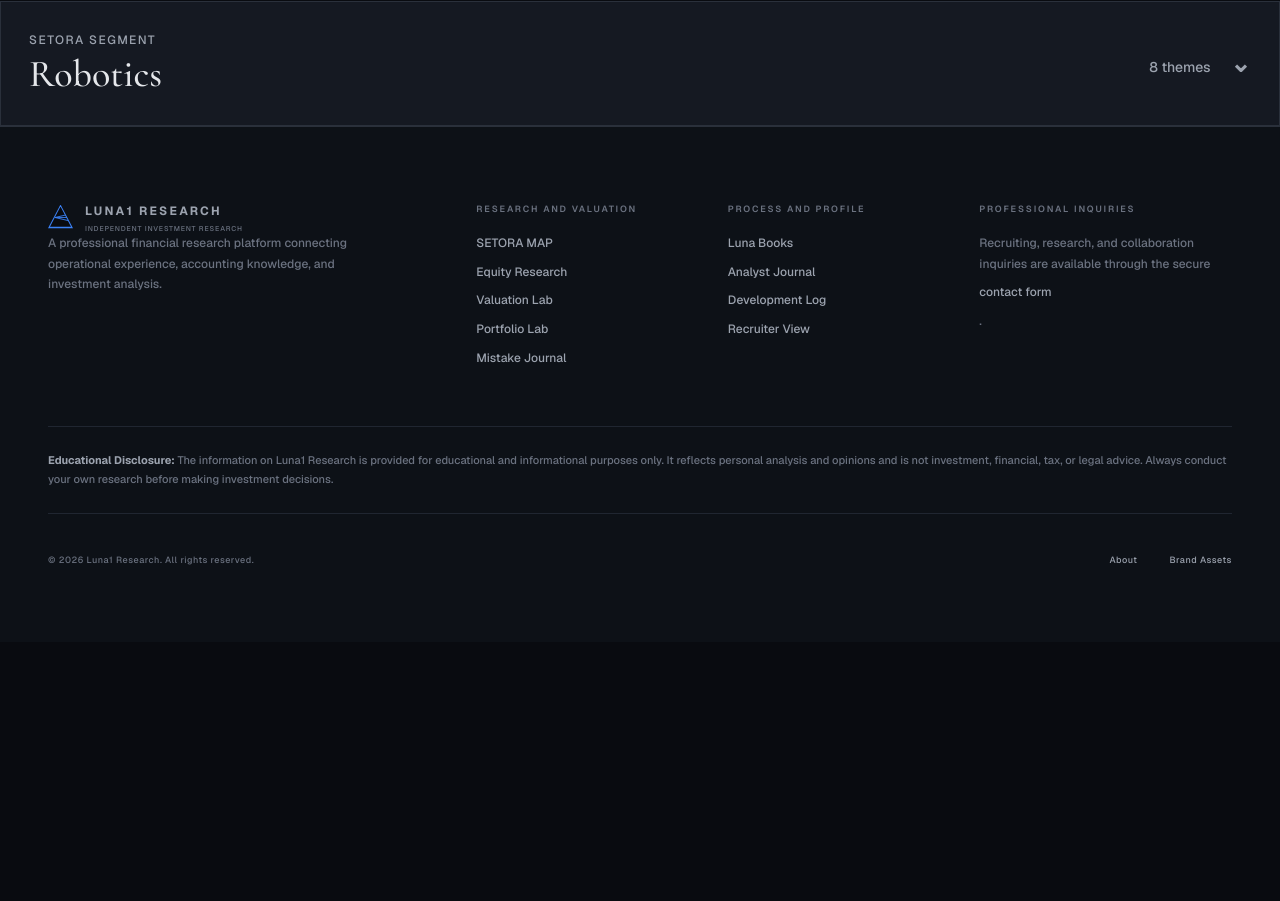
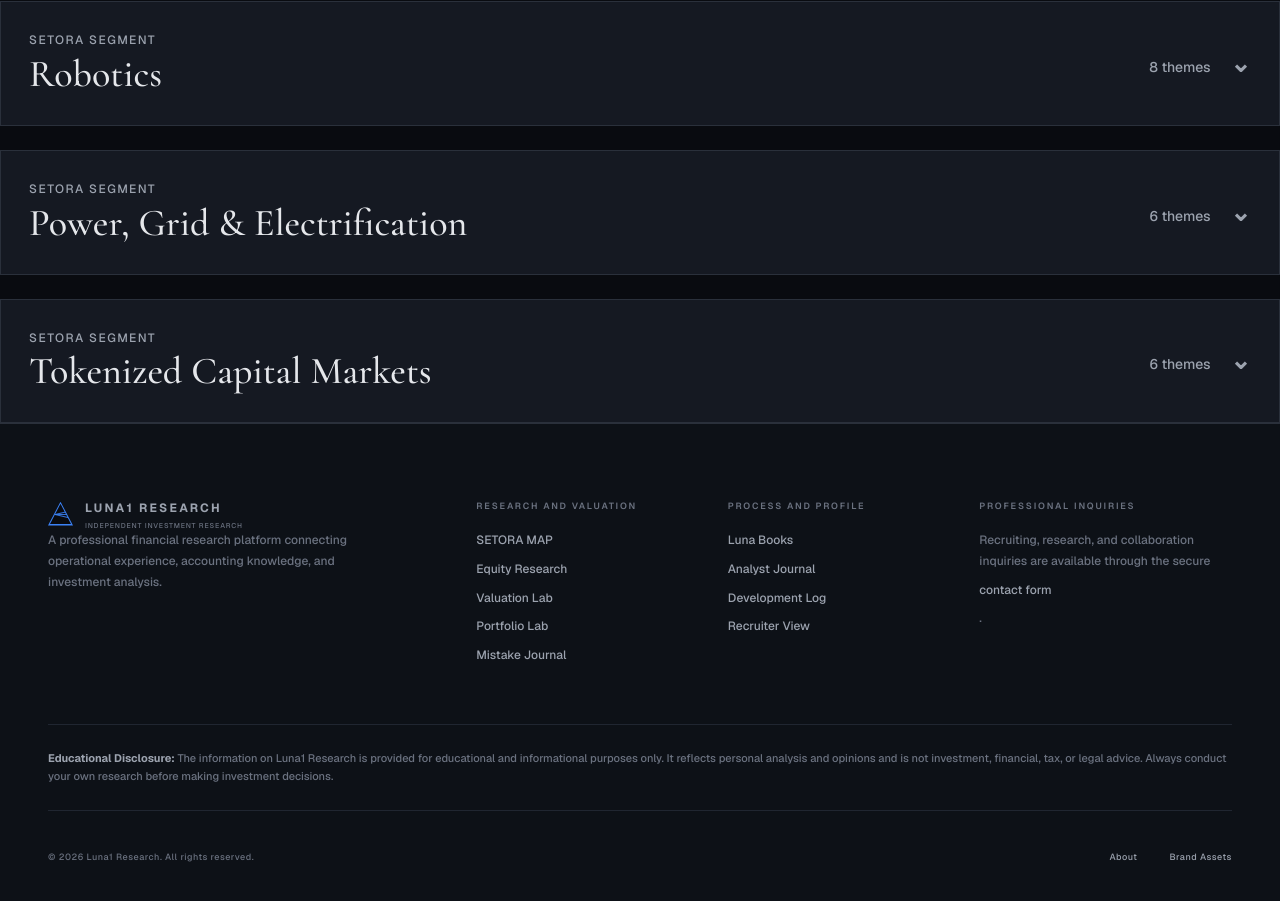
Before and after one commit to 5blows2shy-png/luna1-research, a Next.js app: page /setora/themes in a window 1280 px wide. Shown: the part 1733-2634 px from the top of the page. Before the commit the page ends 2375 px from the top, so only its background shows below. Built offline with nearby package versions, Linux system fonts and the light colour scheme; no server answers.

Commit message:
Expand SETORA vertical coverage groups

```diff
--- a/src/data/setora-coverage.ts
+++ b/src/data/setora-coverage.ts
@@ -35,4 +35,16 @@
       { name: "Qualcomm", ticker: "QCOM", listing: "QCOM", segment: "Nervous system: compute & sensing", researchQuestion: "Track edge-AI, robotics, and autonomous-vehicle platform design wins." },
     ],
   },
+  {
+    id: "power-grid", name: "Power, Grid & Electrification",
+    description: "Generation, transmission, substations, transformers, switchgear, storage, and electrical systems required by AI, robotics, factories, and buildings.",
+    themes: ["Generation", "Transmission & grid expansion", "Transformers & substations", "Switchgear & power management", "Storage", "Copper, aluminum & materials"],
+    companies: setoraCompanyCandidates.filter((company) => ["Power & electrical", "Backup generation"].includes(company.segment)).map((company) => ({ ...company, listing: company.ticker })),
+  },
+  {
+    id: "tokenized-capital", name: "Tokenized Capital Markets",
+    description: "The financial infrastructure for issuing, owning, transferring, collateralizing, and settling tokenized assets.",
+    themes: ["Tokenized Treasuries", "Stablecoins & programmable money", "Tokenized funds & private credit", "Custody & digital identity", "Settlement & market infrastructure", "Collateral & financing"],
+    companies: [],
+  },
 ] as const;
```
